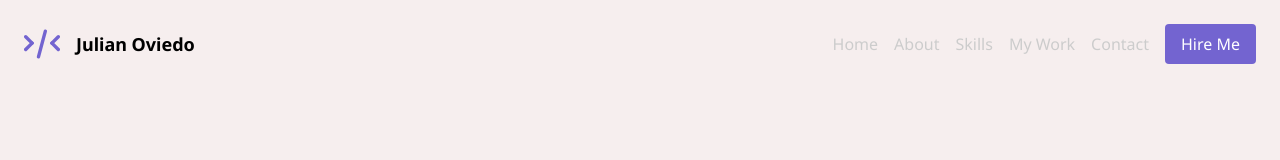
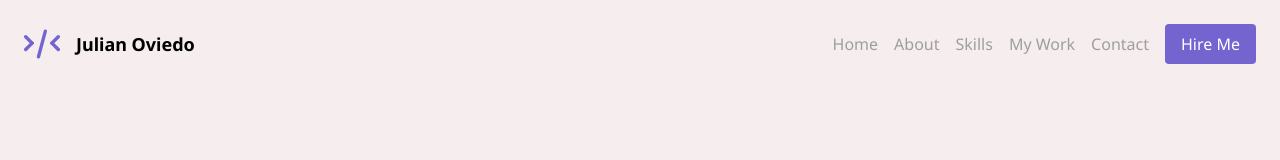
Before and after one commit to JulianOviedo/Portfolio2.0, a React (Vite) app: page / in a window 1280 px wide. Shown: the top 160 px of the page. Built offline with nearby package versions, Linux system fonts and the light colour scheme.

Commit message:
theme config

```diff
--- a/tailwind.config.js
+++ b/tailwind.config.js
@@ -7,10 +7,12 @@ export default {
   theme: {
     colors: {
       'primary' : 'rgb(115, 100, 208)' ,
-      'black': '#000',
+      'black': 'rgb(40, 40, 51)',
       'white': '#fff',
       'bg-light': 'rgb(246, 238, 238)',
-      'disabled': '#cccccc',
+      'disabled': 'rgb(158, 158, 158)',
+      'disabled-light': 'rgb(232, 232, 232)',
+      'bg-header': 'rgb(240, 230, 230)',
     },
     extend: {},
   },
```
